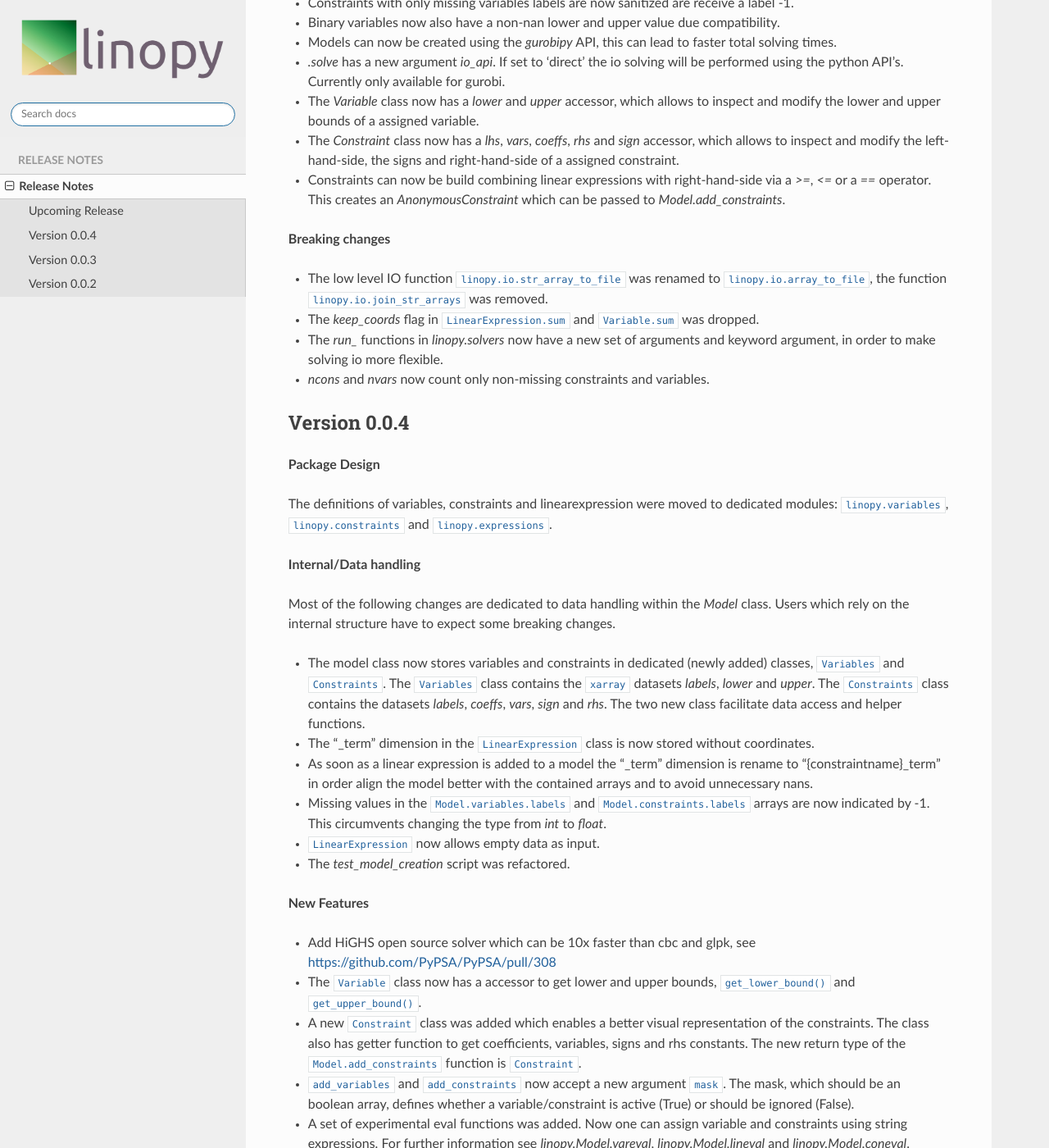
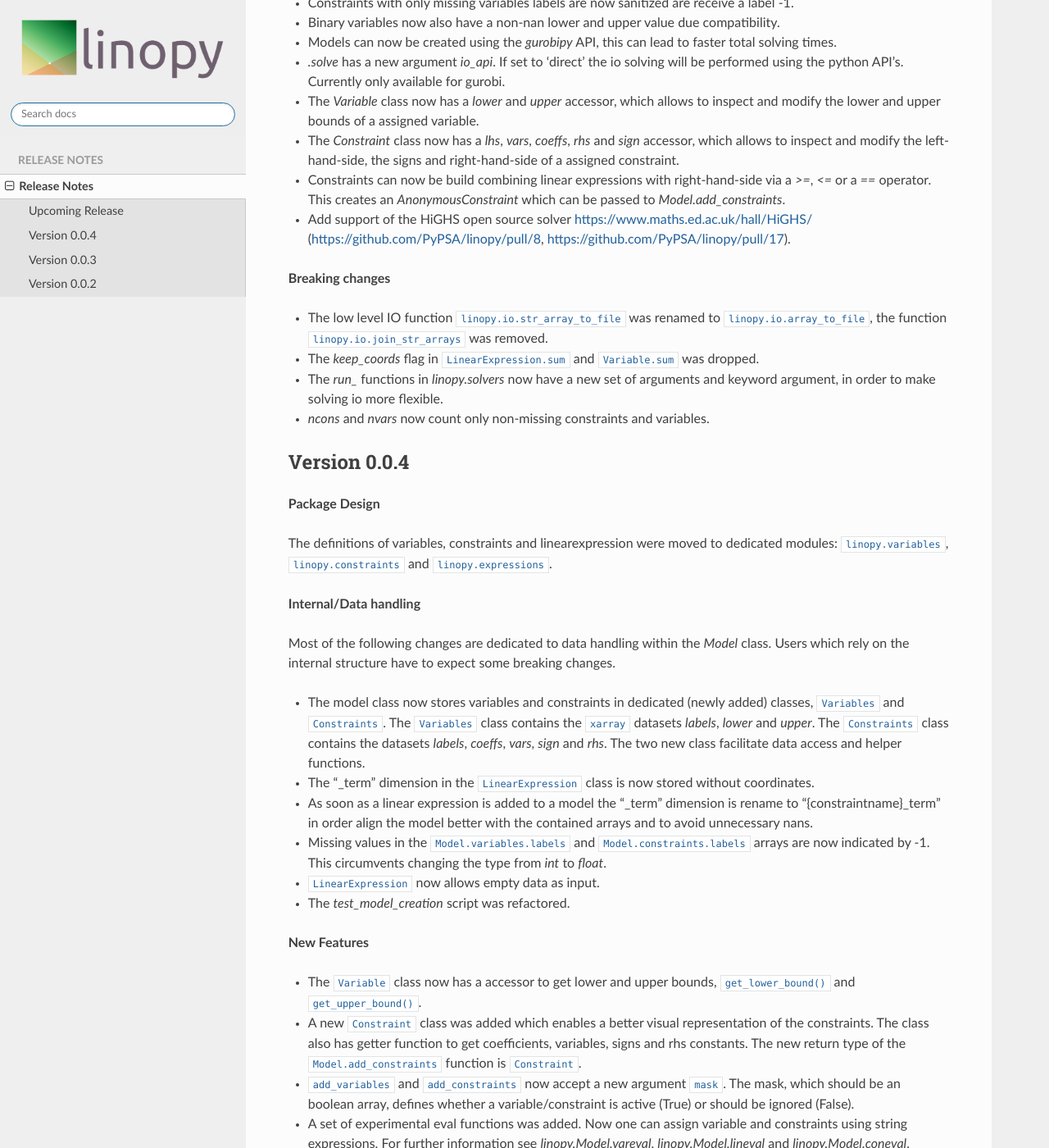
Before and after one commit to PyPSA/linopy, a Sphinx documentation site: the page built from doc/release_notes.rst, in a window 1280 px wide and 1400 px high, scrolled down 561 px. Shown: the whole window at 82% size. Built offline with Sphinx 7.4.7 and the Read the Docs theme 2.0.0, drawn with Linux system fonts in a browser that asks for light colours; pages that are not in the unit, such as notebooks, are missing from menus.

Commit message:
update release notes

```diff
--- a/doc/release_notes.rst
+++ b/doc/release_notes.rst
@@ -20,6 +20,8 @@ Upcoming Release
 * The `Variable` class now has a `lower` and `upper` accessor, which allows to inspect and modify the lower and upper bounds of a assigned variable.
 * The `Constraint` class now has a `lhs`, `vars`, `coeffs`, `rhs` and `sign` accessor, which allows to inspect and modify the left-hand-side, the signs and right-hand-side of a assigned constraint.
 * Constraints can now be build combining linear expressions with right-hand-side via a `>=`, `<=` or a `==` operator. This creates an `AnonymousConstraint` which can be passed to `Model.add_constraints`.
+* Add support of the HiGHS open source solver https://www.maths.ed.ac.uk/hall/HiGHS/ (https://github.com/PyPSA/linopy/pull/8, https://github.com/PyPSA/linopy/pull/17).
+
 
 **Breaking changes**
 
@@ -51,7 +53,6 @@ Most of the following changes are dedicated to data handling within the `Model`
 
 **New Features**
 
-* Add HiGHS open source solver which can be 10x faster than cbc and glpk, see https://github.com/PyPSA/PyPSA/pull/308
 * The ``Variable`` class now has a accessor to get lower and upper bounds, ``get_lower_bound()`` and ``get_upper_bound()``.
 * A new ``Constraint`` class was added which enables a better visual representation of the constraints. The class also has getter function to get coefficients, variables, signs and rhs constants. The new return type of the ``Model.add_constraints`` function is ``Constraint``.
 * ``add_variables`` and ``add_constraints`` now accept a new argument ``mask``. The mask, which should be an boolean array, defines whether a variable/constraint is active (True) or should be ignored (False).
```
